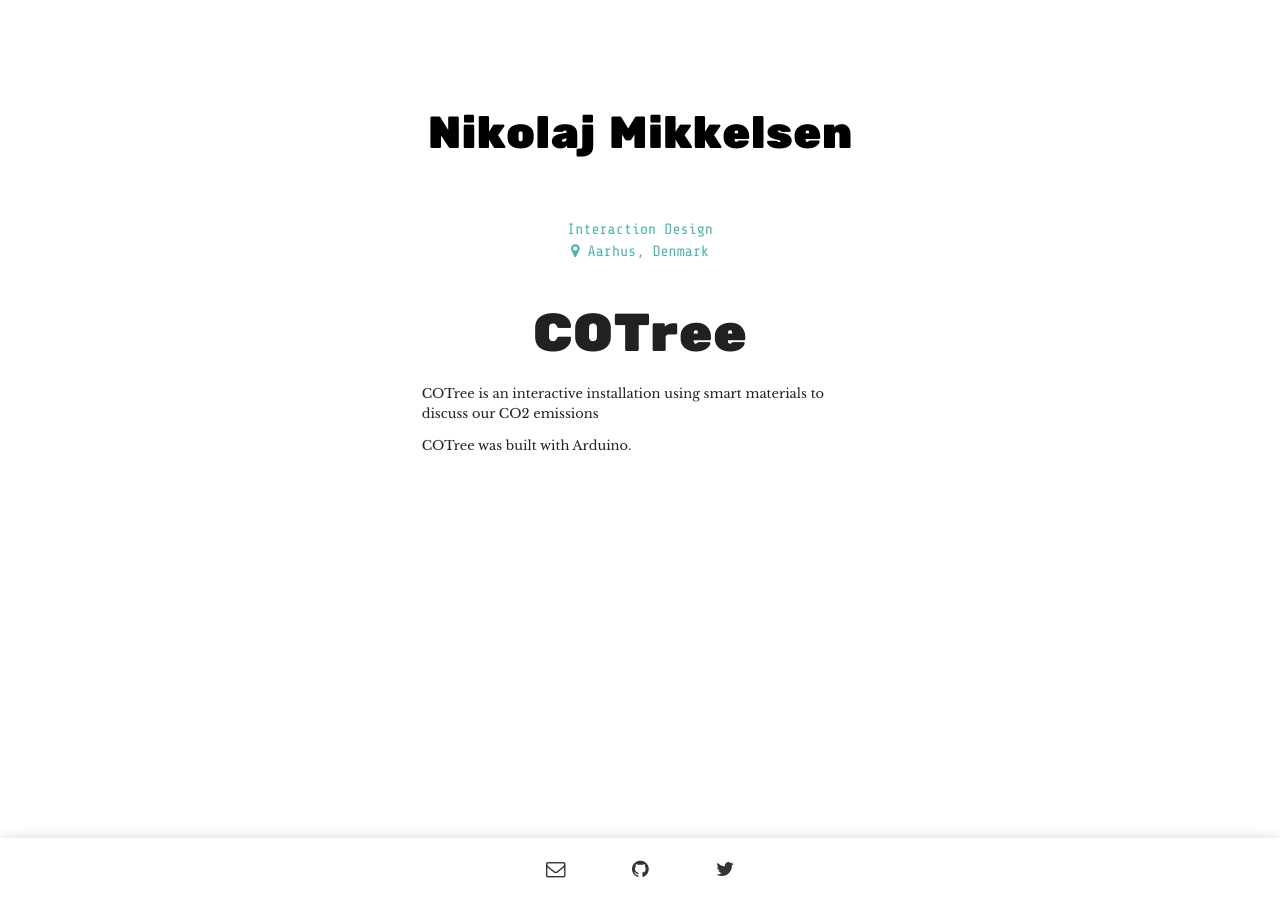
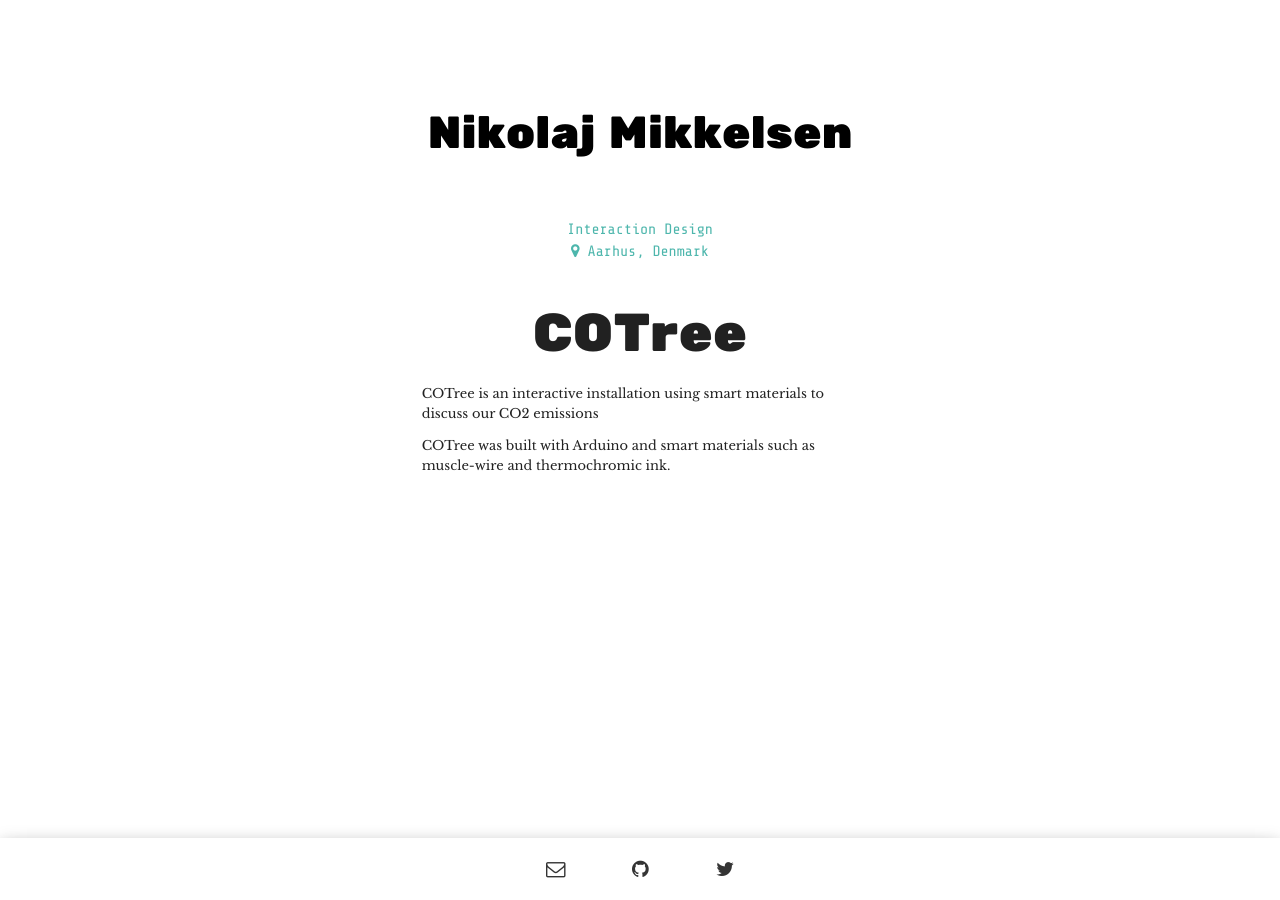
Before and after one commit to ncmikkelsen/ncmikkelsen.github.io, a Jekyll site: the page built from _projects/cotree.md, in a window 1280 px wide. Built offline with Jekyll 4.4.1, drawn with Linux system fonts in a browser that asks for light colours.

Commit message:
Add small edit to cotree

```diff
--- a/_projects/cotree.md
+++ b/_projects/cotree.md
@@ -6,4 +6,4 @@ description: An interactive installation using smart materials to discuss our CO
 
 COTree is an interactive installation using smart materials to discuss our CO2 emissions
 
-COTree was built with Arduino.
+COTree was built with Arduino and smart materials such as muscle-wire and thermochromic ink.
```
